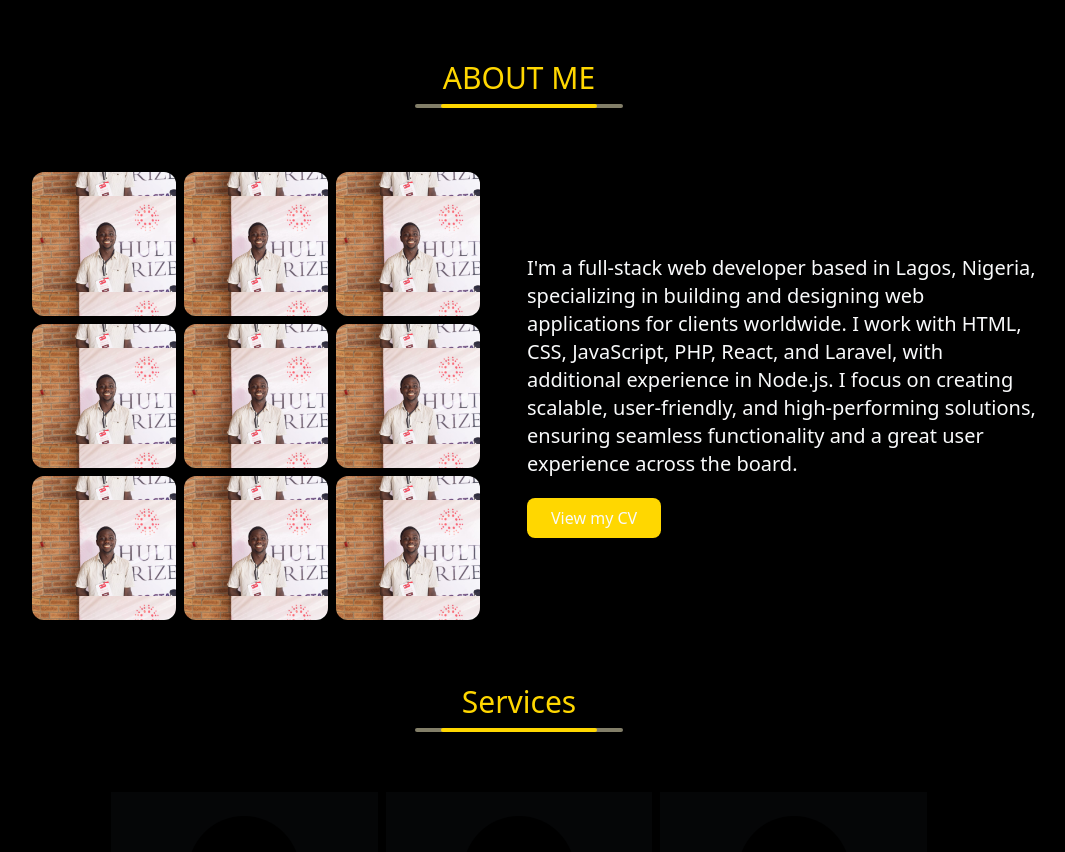
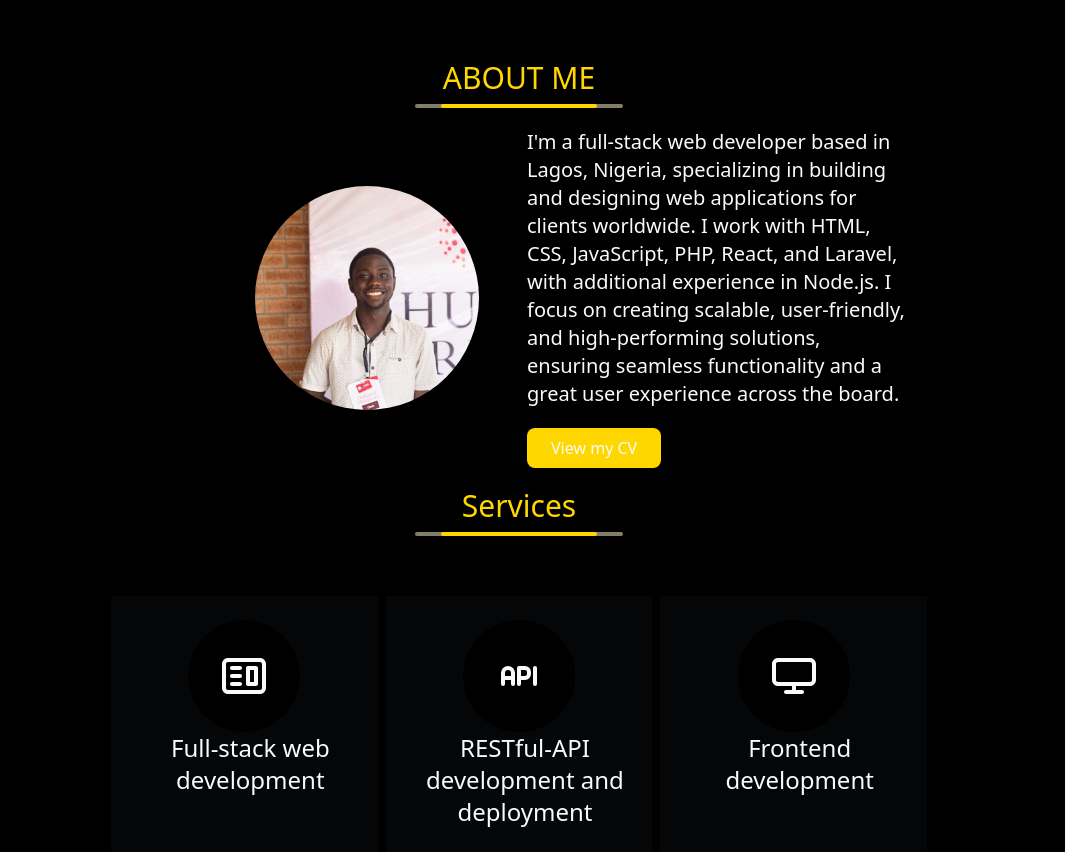
Before and after one commit to Lanre290/portfolio-v2, a React (Vite) app: page / in a window 1280 px wide. Shown: the part 740-1592 px from the top of the page, without its empty margins (121-1186 px from the left). Built offline with nearby package versions, Linux system fonts and the light colour scheme.

Commit message:
fix: Adjusted width of bio section

```diff
--- a/src/components/bio.tsx
+++ b/src/components/bio.tsx
@@ -9,106 +9,19 @@ function Bio() {
     >
       <Title text="ABOUT ME"></Title>
       <div className="flex flex-col md:flex-row">
-        <div className="py-10 bg-center bg-cover bg-no-repeat flex flex-row items-center justify-center w-full lg:w-1/2 mx:auto md:mx-0">
-          <div className="flex flex-col">
+        <div className="py-10 bg-center bg-cover bg-no-repeat flex flex-row items-center justify-end w-full lg:w-1/2 mx:auto md:mx-0">
           <div
-              className="rounded-xl min-w-36 w-24 h-24 lg:w-36 lg:h-36 m-1 bg-transparent object-cover"
+            className="w-56 h-56 rounded-full bg-transparent object-cover mx-auto md:mx-0 md:mr-10"
             style={{
               backgroundImage: `url(${dp})`,
-                backgroundAttachment: "fixed",
-                backgroundSize: "contain",
+              backgroundSize: "cover",
               backgroundPosition: "center",
-                backgroundPositionX: "-50%",
-              }}
-            ></div>
-            <div
-              className="rounded-xl min-w-36 w-24 h-24 lg:w-36 lg:h-36 m-1 bg-transparent object-cover"
-              style={{
-                backgroundImage: `url(${dp})`,
-                backgroundAttachment: "fixed",
-                backgroundSize: "contain",
-                backgroundPosition: "center",
-                backgroundPositionX: "-50%",
-              }}
-            ></div>
-            <div
-              className="rounded-xl w-24 h-24 lg:w-36 lg:h-36 bg-transparent m-1 object-cover"
-              style={{
-                backgroundImage: `url(${dp})`,
-                backgroundAttachment: "fixed",
-                backgroundSize: "contain",
-                backgroundPosition: "center",
-                backgroundPositionX: "-50%",
+              backgroundRepeat: "no-repeat",
             }}
           ></div>
         </div>
-          <div className="flex flex-col">
-            <div
-              className="rounded-xl w-24 h-24 lg:w-36 lg:h-36 bg-transparent m-1 object-cover"
-              style={{
-                backgroundImage: `url(${dp})`,
-                backgroundAttachment: "fixed",
-                backgroundSize: "contain",
-                backgroundPosition: "center",
-                backgroundPositionX: "-50%",
-              }}
-            ></div>
-            <div
-              className="rounded-xl w-24 h-24 lg:w-36 lg:h-36 bg-transparent m-1 object-cover"
-              style={{
-                backgroundImage: `url(${dp})`,
-                backgroundAttachment: "fixed",
-                backgroundSize: "contain",
-                backgroundPosition: "center",
-                backgroundPositionX: "-50%",
-              }}
-            ></div>
-            <div
-              className="rounded-xl w-24 h-24 lg:w-36 lg:h-36 bg-transparent m-1 object-cover"
-              style={{
-                backgroundImage: `url(${dp})`,
-                backgroundAttachment: "fixed",
-                backgroundSize: "contain",
-                backgroundPosition: "center",
-                backgroundPositionX: "-50%",
-              }}
-            ></div>
-          </div>
-          <div className="flex flex-col">
-            <div
-              className="rounded-xl w-24 h-24 lg:w-36 lg:h-36 bg-transparent m-1 object-cover"
-              style={{
-                backgroundImage: `url(${dp})`,
-                backgroundAttachment: "fixed",
-                backgroundSize: "contain",
-                backgroundPosition: "center",
-                backgroundPositionX: "-50%",
-              }}
-            ></div>
-            <div
-              className="rounded-xl w-24 h-24 lg:w-36 lg:h-36 bg-transparent m-1 object-cover"
-              style={{
-                backgroundImage: `url(${dp})`,
-                backgroundAttachment: "fixed",
-                backgroundSize: "contain",
-                backgroundPosition: "center",
-                backgroundPositionX: "-50%",
-              }}
-            ></div>
-            <div
-              className="rounded-xl w-24 h-24 lg:w-36 lg:h-36 bg-transparent m-1 object-cover"
-              style={{
-                backgroundImage: `url(${dp})`,
-                backgroundAttachment: "fixed",
-                backgroundSize: "contain",
-                backgroundPosition: "center",
-                backgroundPositionX: "-50%",
-              }}
-            ></div>
-          </div>
-        </div>
         <div className="flex flex-col h-full items-start justify-center gap-y-5 lg:w-1/2 flex-grow">
-          <h3 className="px-2 text-gray-50 text-xl text-center md:text-left">
+          <h3 className="px-2 text-gray-50 text-xl text-center md:text-left lg:w-3/4">
             I'm a full-stack web developer based in Lagos, Nigeria,
             specializing in building and designing web applications for clients
             worldwide. I work with HTML, CSS, JavaScript, PHP, React, and
```
Lines whose indentation alone changed are shown as unchanged.
